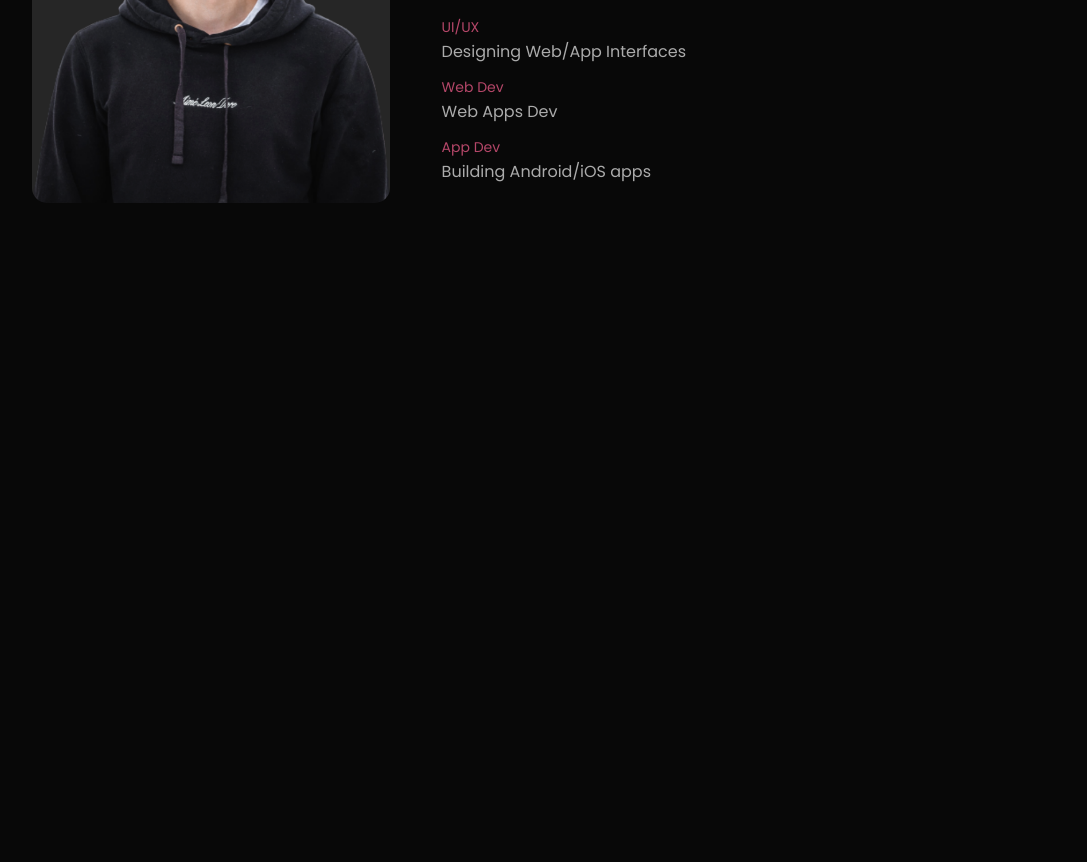
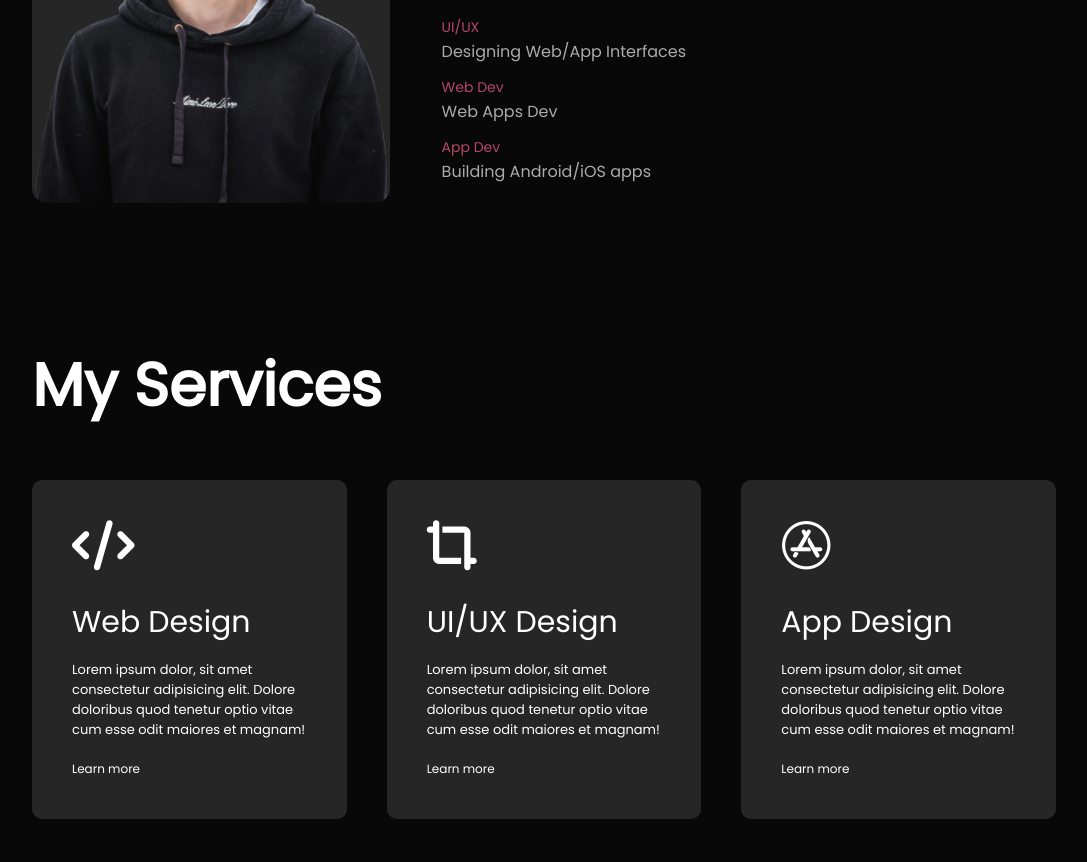
Before and after one commit to Mnode1337/portfolio_project1, a plain HTML site: page index.html in a window 1280 px wide. Shown: the part 1153-2015 px from the top of the page, without its empty margins (96-1183 px from the left). Before the commit the page ends 1453 px from the top, so only its background shows below. Drawn offline with Linux system fonts and the light colour scheme.

Commit message:
Services section completed!

```diff
--- a/css/style.css
+++ b/css/style.css
@@ -11,7 +11,8 @@
     --RED: #ff004f;
     --GRAYISH: #ababab;
     --LIGHT-RED: #b54769;
-}
+    --BG-COLOR: #262626;
+   }
 
 body {
   font-family: 'Poppins', sans-serif;
@@ -163,3 +164,76 @@ nav ul li a:hover::after {
  .tab-contents.active-tab {
     display: block;
  }
+
+/*
+   SERVICES
+ */
+ #services {
+   padding: 30px 0;
+ }
+
+ .services-list {
+   display: grid;
+   grid-template-columns: repeat(auto-fit, minmax(250px, 1fr));
+   grid-gap: 40px;
+   margin-top: 50px;
+ }
+
+ .services-list div {
+   background: var(--BG-COLOR);
+   padding: 40px;
+   font-size: 13px;
+   font-weight: 300;
+   border-radius: 10px;
+   transition: background 0.5s, transform 0.5s;
+ }
+
+ .services-list div i {
+   font-size: 50px;
+   margin-bottom: 30px;
+ }
+
+ .services-list div h2 {
+   font-size: 30px;
+   font-weight: 500;
+   margin-bottom: 15px;
+ }
+
+ .services-list div a {
+   text-decoration: none;
+   font-family: inherit;
+   color: #fff;
+   font-size: 12px;
+   margin-top: 20px;
+   display: inline-block;
+ }
+
+ .services-list div:hover {
+   background: var(--RED);
+   transform: translateY(-10px);
+ }
+
+ /*
+   PORTFOLIO
+ */
+
+ #porfolio {
+   padding: 50% 0;
+ }
+
+ .work-list {
+   display: grid;
+   grid-template-columns: repeat(auto-fill, minmax(250px, 1fr));
+   grid-gap: 40px;
+   margin-top: 50px;
+ }
+
+ .work {
+   border-radius: 10px;
+   position: relative;
+   overflow: hidden;
+ }
+
+ .work img {
+
+ }
--- a/index.html
+++ b/index.html
@@ -5,6 +5,7 @@
     <meta charset="UTF-8">
     <meta http-equiv="X-UA-Compatible" content="IE=edge">
     <meta name="viewport" content="width=device-width, initial-scale=1.0">
+    <script src="https://kit.fontawesome.com/6c63a60441.js" crossorigin="anonymous"></script>
     <link rel="stylesheet" href="css/style.css">
     <title>Document</title>
 </head>
@@ -137,6 +138,82 @@
 
     </div>
 
+    <!-- -------SERVICES------ -->
+    <div id="services">
+
+        <div class="container">
+
+            <h1 class="sub-title">My Services</h1>
+
+            <div class="services-list">
+
+                <div>
+                    <i class="fa-solid fa-code"></i>
+                    <h2>Web Design</h2>
+                    <p>
+                        Lorem ipsum dolor, sit amet consectetur adipisicing elit. Dolore doloribus quod tenetur optio vitae cum esse odit maiores et magnam!
+                    </p>
+                    <a href="#">Learn more</a>
+                </div>
+
+                <div>
+                    <i class="fa-solid fa-crop-simple"></i>
+                    <h2>UI/UX Design</h2>
+                    <p>
+                        Lorem ipsum dolor, sit amet consectetur adipisicing elit. Dolore doloribus quod tenetur optio vitae cum esse odit maiores et magnam!
+                    </p>
+                    <a href="#">Learn more</a>
+                </div>
+
+                <div>
+                    <i class="fa-brands fa-app-store"></i>
+                    <h2>App Design</h2>
+                    <p>
+                        Lorem ipsum dolor, sit amet consectetur adipisicing elit. Dolore doloribus quod tenetur optio vitae cum esse odit maiores et magnam!
+                    </p>
+                    <a href="#">Learn more</a>
+                </div>
+
+            </div>
+
+        </div>
+    </div>
+
+    <!-- -------PORTFOLIO------ -->
+    <div id="porfolio">
+
+        <div class="container">
+
+            <h1 class="sub-title">
+                My Work
+            </h1>
+
+            <div class="work-list">
+
+                <div class="work">
+
+                    <img src="/images/work-1.png" alt="first pic of what I do best">
+
+                </div>
+
+                <div class="work">
+
+                    <img src="/images/work-2.png" alt="second pic of what I do best">
+
+                </div>
+
+                <div class="work">
+
+                    <img src="/images/work-3.png" alt="third pic of what I do best">
+
+                </div>
+
+            </div>
+
+        </div>
+
+    </div>
+
     <script src="/js/main.js"></script>
 
 </body>
```
